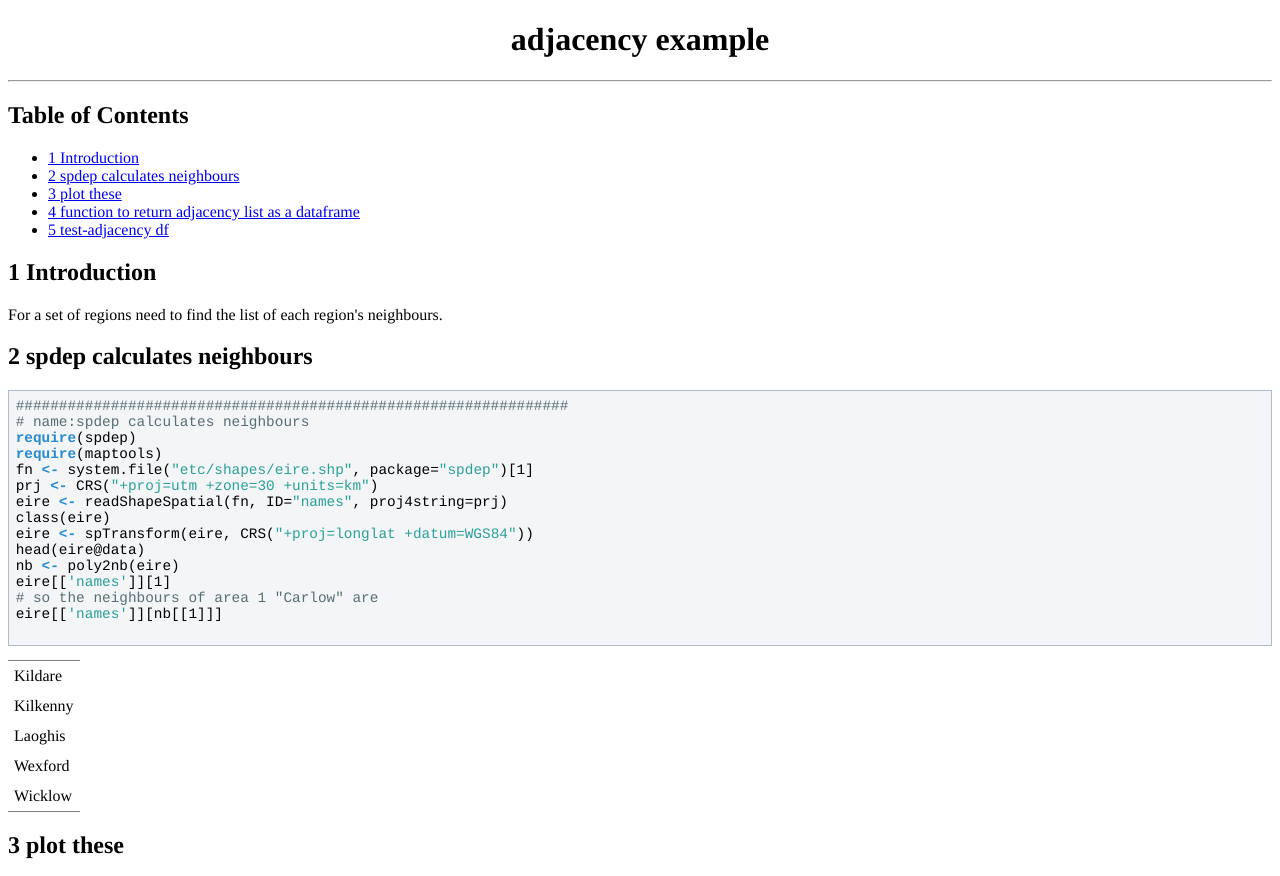
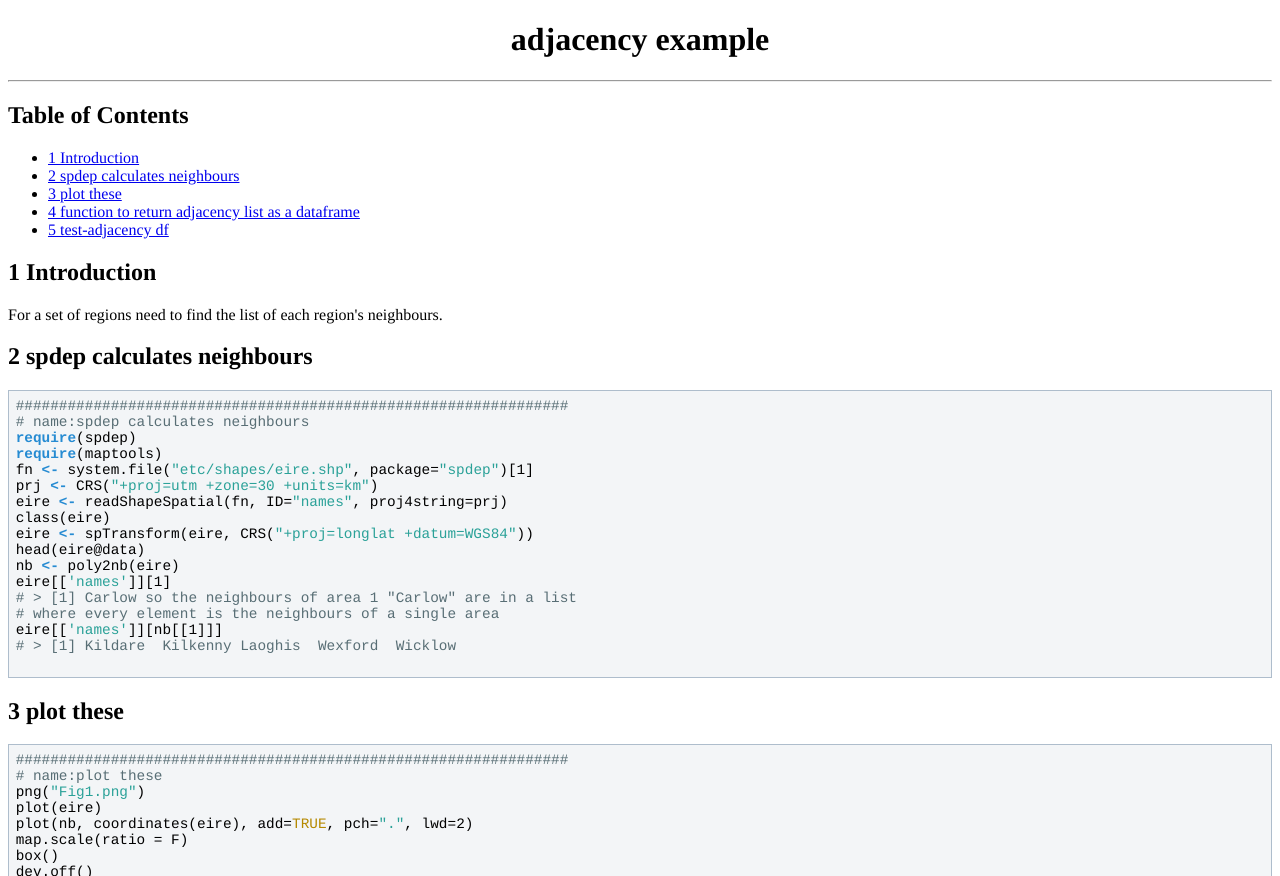
Before and after one commit to ivanhanigan/gisviz, a plain HTML site: page inst/doc/adjacency_eg.html in a window 1280 px wide. Shown: the top 876 px of the page. Drawn offline with Linux system fonts and the light colour scheme.

Commit message:
mod intro

```diff
--- a/inst/doc/adjacency_eg.html
+++ b/inst/doc/adjacency_eg.html
@@ -7,7 +7,7 @@
 <meta http-equiv="Content-Type" content="text/html;charset=iso-8859-1"/>
 <meta name="title" content="adjacency example "/>
 <meta name="generator" content="Org-mode"/>
-<meta name="generated" content="2013-04-03 15:43:15 EST"/>
+<meta name="generated" content="2013-04-04 10:30:09 EST"/>
 <meta name="author" content="Ivan Hanigan"/>
 <meta name="description" content=""/>
 <meta name="keywords" content=""/>
@@ -137,24 +137,12 @@ eire <span style="color: #268bd2; font-weight: bold;">&lt;-</span> spTransform(e
 head(eire@data)
 nb <span style="color: #268bd2; font-weight: bold;">&lt;-</span> poly2nb(eire)
 eire[[<span style="color: #2aa198;">'names'</span>]][1]
-<span style="color: #586e75;"># </span><span style="color: #586e75;">so the neighbours of area 1 "Carlow" are</span>
+<span style="color: #586e75;"># </span><span style="color: #586e75;">&gt; [1] Carlow so the neighbours of area 1 "Carlow" are in a list</span>
+<span style="color: #586e75;"># </span><span style="color: #586e75;">where every element is the neighbours of a single area</span>
 eire[[<span style="color: #2aa198;">'names'</span>]][nb[[1]]]
+<span style="color: #586e75;"># </span><span style="color: #586e75;">&gt; [1] Kildare  Kilkenny Laoghis  Wexford  Wicklow</span>
 
 </pre>
-
-
-<table border="2" cellspacing="0" cellpadding="6" rules="groups" frame="hsides">
-<caption></caption>
-<colgroup><col class="left" />
-</colgroup>
-<tbody>
-<tr><td class="left">Kildare</td></tr>
-<tr><td class="left">Kilkenny</td></tr>
-<tr><td class="left">Laoghis</td></tr>
-<tr><td class="left">Wexford</td></tr>
-<tr><td class="left">Wicklow</td></tr>
-</tbody>
-</table>
 
 
 </div>
```
Also changed, not shown: inst/doc/Fig1.png, 1 other file.
